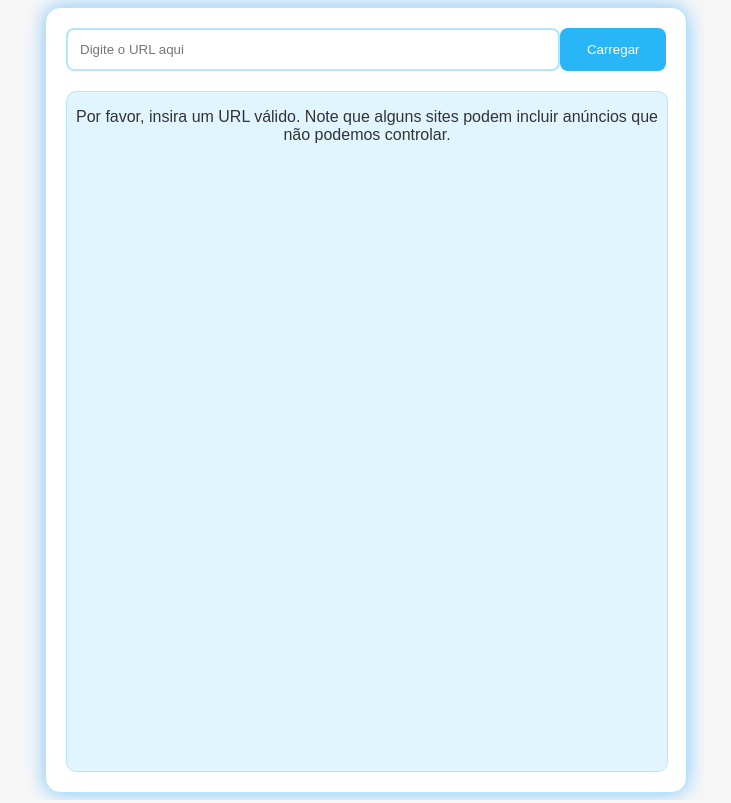
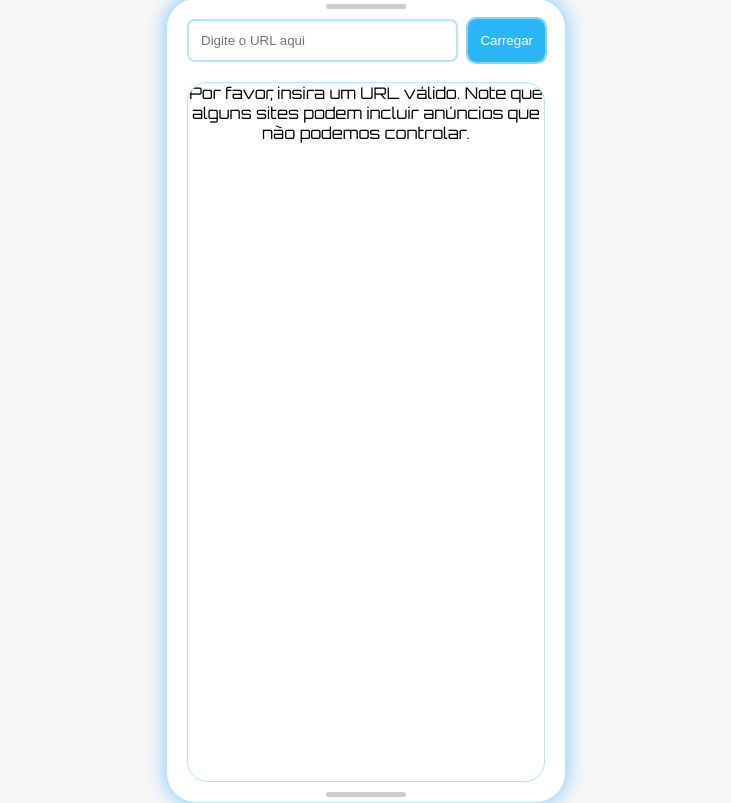
Before and after one commit to RAVELLSL/Ferramentas-Site, a plain HTML site: page index.html in a window 1280 px wide. Both pictures are taken after a click on the button "Carregar". Shown: the whole page, without its empty margins (274-1005 px from the left). Drawn offline with Linux system fonts and the light colour scheme.

Commit message:
Update index.html

```diff
--- a/index.html
+++ b/index.html
@@ -3,8 +3,15 @@
 <head>
     <meta charset="UTF-8">
     <meta name="viewport" content="width=device-width, initial-scale=1.0">
-    <title>Sites</title>
+    <title>Simulador de Smartphone</title>
+    <!-- Importando a fonte 'Orbitron' -->
+    <link href="https://fonts.googleapis.com/css2?family=Orbitron&display=swap" rel="stylesheet">
     <style>
+        /* Definindo box-sizing para border-box em todos os elementos */
+        *, *::before, *::after {
+            box-sizing: border-box;
+        }
+
         html, body {
             margin: 0;
             padding: 0;
@@ -22,48 +29,61 @@
 
         .container {
             text-align: center;
-            width: 90%;
-            max-width: 600px;
-            height: 93%;
+            width: 100%;
+            max-width: 400px; /* Aumentando a largura para 400px */
             display: flex;
             flex-direction: column;
+            align-items: center;
             background: #ffffff;
             padding: 20px;
-            border-radius: 15px;
+            border-radius: 30px;
             box-shadow: 0 0 20px rgba(0, 150, 255, 0.5);
             border: 1px solid #b3e5fc;
+            position: relative;
+        }
+
+        /* Estilos para simular um smartphone */
+        .container::before, .container::after {
+            content: '';
+            position: absolute;
+            width: 80px; /* Aumentando a largura dos detalhes */
+            height: 5px;
+            background: #ccc;
+            border-radius: 5px;
+            left: 50%;
+            transform: translateX(-50%);
+        }
+
+        .container::before {
+            top: 5px; /* Simulando o alto do smartphone */
+        }
+
+        .container::after {
+            bottom: 5px; /* Simulando a parte inferior do smartphone */
         }
 
         .input-group {
             display: flex;
-            justify-content: space-between;
+            gap: 10px; /* Espaçamento entre input e botão */
             margin-bottom: 20px;
+            width: 100%;
         }
 
-        .content-area {
-            flex-grow: 1;
-            width: 100%;
-            overflow-y: auto;
-            background-color: #e1f5fe;
-            border: 1px solid #b3e5fc;
-            border-radius: 10px;
-        }
-
-        #url-input, button {
-            width: 80%;
+        #url-input {
+            flex: 1;
             padding: 12px;
             border: 2px solid #b3e5fc;
             border-radius: 8px;
             transition: border-color 0.3s ease-in-out;
         }
 
-        #url-input:focus, button:focus {
-            outline: none;
+        #url-input:focus {
+            outline: 2px solid #80d8ff;
             border-color: #80d8ff;
         }
 
         button {
-            width: 18%;
+            flex: none;
             padding: 12px;
             background-color: #29b6f6;
             color: white;
@@ -75,6 +95,45 @@
 
         button:hover {
             background-color: #039be5;
+        }
+
+        button:focus {
+            outline: 2px solid #80d8ff;
+        }
+
+        .content-area {
+            width: 100%;
+            height: 700px; /* Aumentando a altura para 700px */
+            overflow: hidden;
+            background-color: #e1f5fe;
+            border: 1px solid #b3e5fc;
+            border-radius: 20px;
+            position: relative;
+        }
+
+        /* Melhorando o contraste para acessibilidade */
+        .content-area, #url-input {
+            background-color: #ffffff;
+            color: #000000;
+        }
+
+        /* Estilos para o iframe */
+        iframe {
+            width: 100%;
+            height: 100%;
+            border: none;
+        }
+
+        /* Ajuste para telas menores */
+        @media (max-width: 420px) {
+            .container {
+                max-width: 100%;
+                border-radius: 0;
+            }
+
+            .content-area {
+                height: calc(100vh - 140px); /* Ajuste dinâmico da altura */
+            }
         }
     </style>
 </head>
@@ -89,32 +148,37 @@
 
     <script>
         function loadContent() {
-            var url = document.getElementById('url-input').value;
+            var urlInput = document.getElementById('url-input').value.trim();
             var displayArea = document.getElementById('content-display');
-
             displayArea.innerHTML = ''; // Limpar conteúdo anterior
 
-            if (url) {
-                var iframe = document.createElement('iframe');
-                iframe.src = url;
-                iframe.style.width = "100%";
-                iframe.style.height = "100%";
-                iframe.style.border = "none";
-                // Forçar visualização móvel se possível
-                iframe.sandbox = "allow-same-origin allow-scripts allow-popups";
-                iframe.setAttribute("user-scalable", "no");
+            if (urlInput) {
+                try {
+                    var url = new URL(urlInput);
+                    if (url.protocol === 'http:' || url.protocol === 'https:') {
+                        var iframe = document.createElement('iframe');
+                        iframe.src = url.href;
+                        // Restringindo atributos do sandbox por questões de segurança
+                        iframe.sandbox = "allow-forms allow-popups allow-same-origin allow-scripts";
 
-                displayArea.appendChild(iframe);
+                        // Adiciona o iframe à área de exibição
+                        displayArea.appendChild(iframe);
+                    } else {
+                        throw new Error('Protocolo inválido');
+                    }
+                } catch (e) {
+                    displayArea.textContent = "Por favor, insira um URL válido.";
+                }
             } else {
-                displayArea.innerHTML = "<p>Por favor, insira um URL válido. Note que alguns sites podem incluir anúncios que não podemos controlar.</p>";
+                displayArea.textContent = "Por favor, insira um URL válido. Note que alguns sites podem incluir anúncios que não podemos controlar.";
             }
         }
 
         // Evento para carregar conteúdo ao pressionar Enter
-        document.getElementById('url-input').addEventListener('keypress', function(event) {
+        document.getElementById('url-input').addEventListener('keydown', function(event) {
             if (event.key === 'Enter') {
+                event.preventDefault();
                 loadContent();
-                event.preventDefault();
             }
         });
     </script>
```
